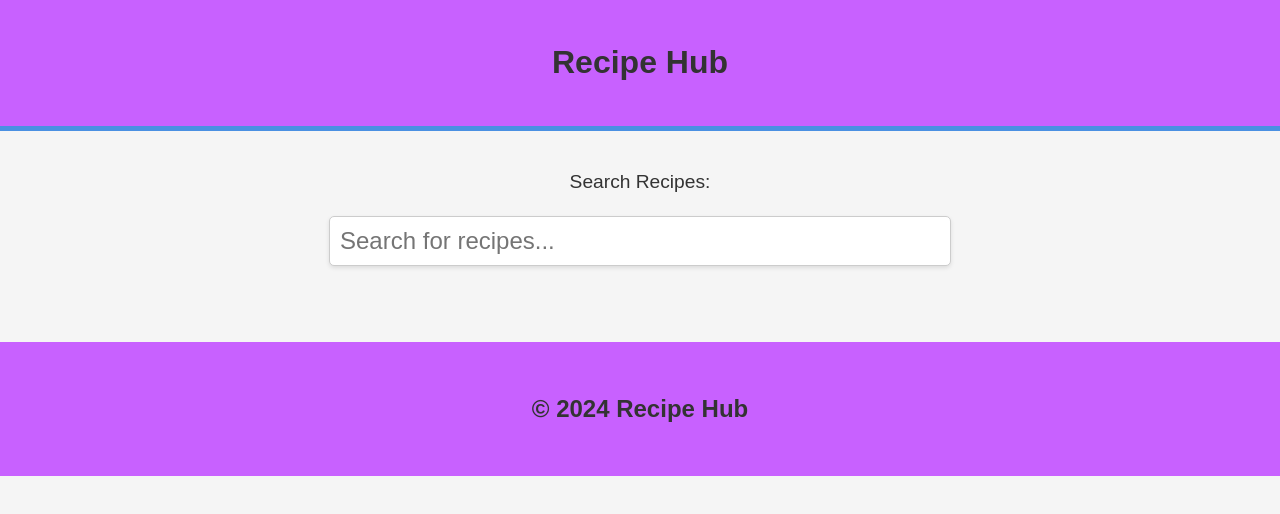
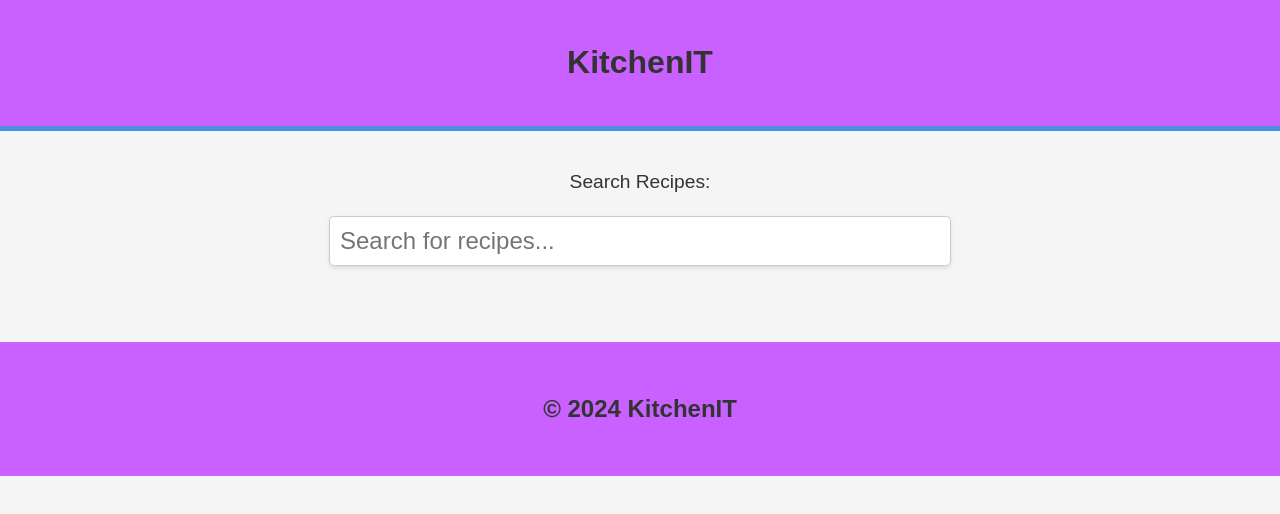
Before and after one commit to ValRaz/KitchenITSPA, a website built with Vite: page index.html in a window 1280 px wide. Built offline with nearby package versions, Linux system fonts and the light colour scheme; no server answers.

Commit message:
renamed to KitchenIT

```diff
--- a/index.html
+++ b/index.html
@@ -8,7 +8,7 @@
 </head>
 <body>
   <header>
-    <h1>Recipe Hub</h1>
+    <h1>KitchenIT</h1>
   </header>
   <main>
     <form id="search-form" aria-label="Search recipes">
@@ -19,7 +19,7 @@
     <div id="recipe-list"></div>
   </main>
   <footer>
-    <p>&copy; 2024 Recipe Hub</p>
+    <p>&copy; 2024 KitchenIT</p>
   </footer>
   <script type="module" src="src/js/main.js"></script>
 </body>
```
